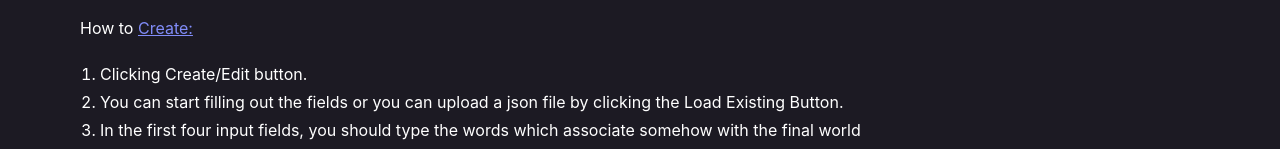
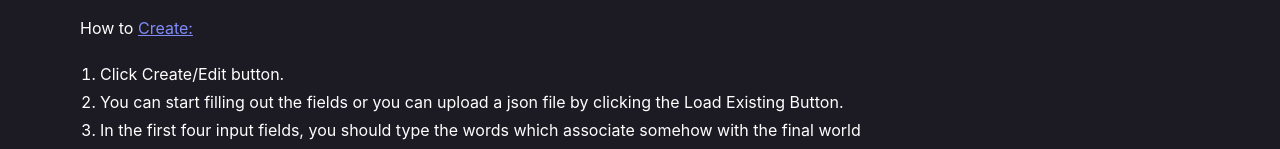
Before and after one commit to FraktonDevelopers/association-quiz, a React (Create React App) app: page /how-to-play in a window 1280 px wide. Shown: the part 134-283 px from the top of the page. Built offline with nearby package versions, Linux system fonts and the light colour scheme.

Commit message:
Change a word

```diff
--- a/src/pages/HowToPlay.tsx
+++ b/src/pages/HowToPlay.tsx
@@ -1,6 +1,6 @@
 export default function HowToPlay() {
   const createSteps = [
-    "Clicking Create/Edit button.",
+    "Click Create/Edit button.",
     "You can start filling out the fields or you can upload a json file by clicking the Load Existing Button.",
     "In the first four input fields, you should type the words which associate somehow with the final world",
     "The final field is the field in which you should type the word associated with the final word of the A, B, C and D columns",
```
